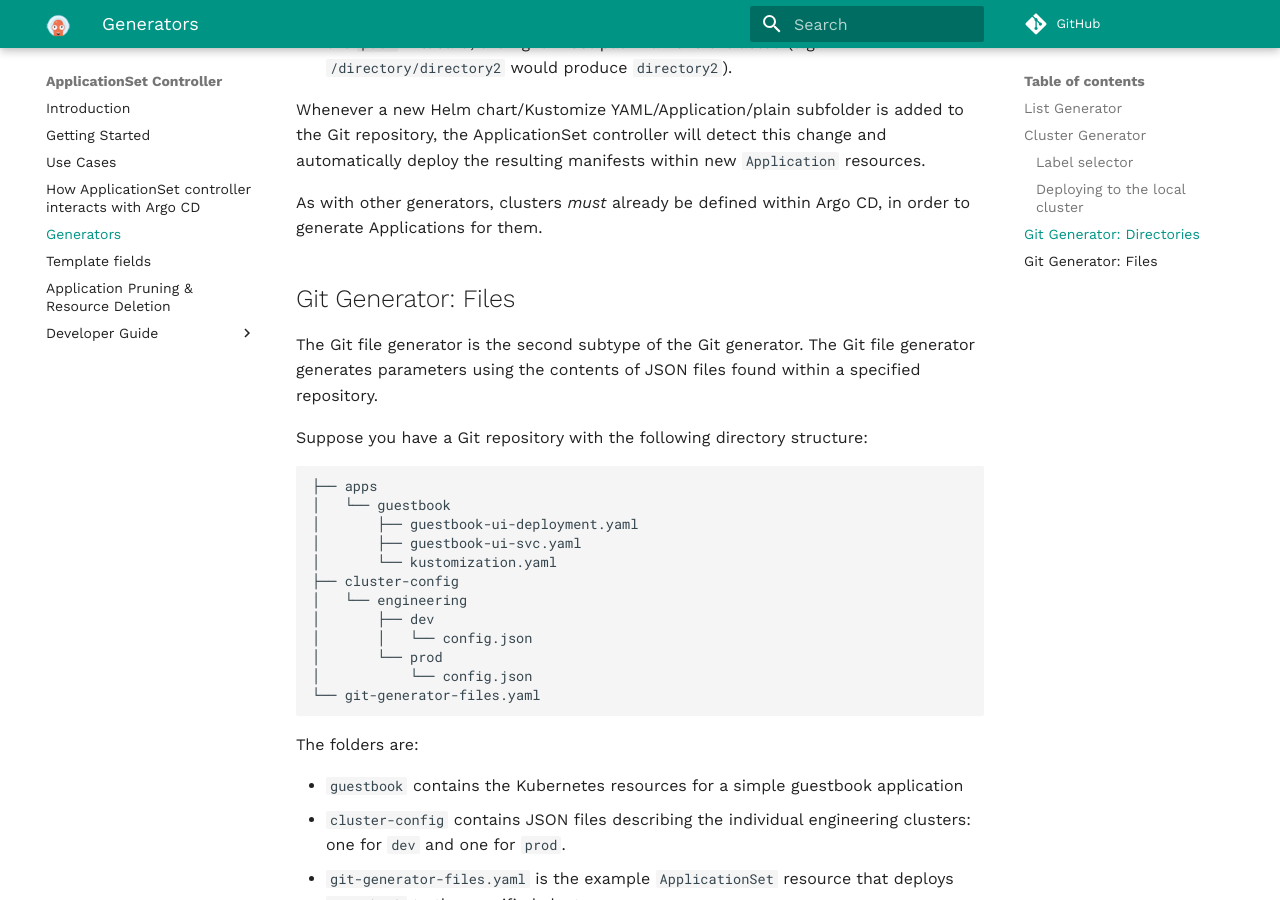
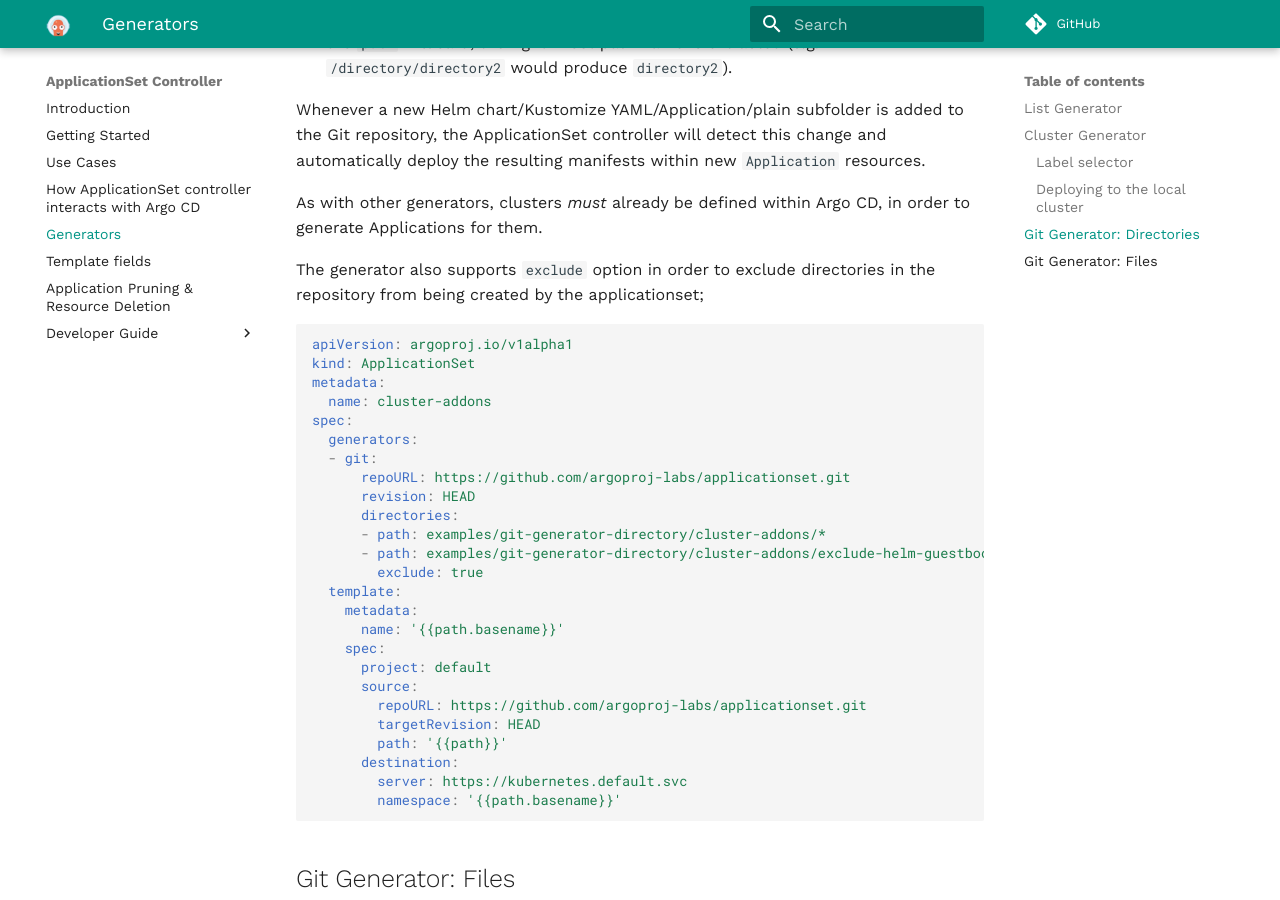
Before and after one commit to argoproj/applicationset, an MkDocs documentation site: the page built from docs/Generators.md, in a window 1280 px wide and 900 px high, scrolled down 5335 px. Built offline with MkDocs 1.6.1 and Material for MkDocs 9.7.7, drawn with Linux system fonts in a browser that asks for light colours; comment, search, counter and statistics services are not loaded.

Commit message:
Update Generators.md

````diff
--- a/docs/Generators.md
+++ b/docs/Generators.md
@@ -209,6 +209,36 @@ Whenever a new Helm chart/Kustomize YAML/Application/plain subfolder is added to
 
 As with other generators, clusters *must* already be defined within Argo CD, in order to generate Applications for them.
 
+The generator also supports `exclude` option in order to exclude directories in the repository from being created by the applicationset;
+
+```yaml
+apiVersion: argoproj.io/v1alpha1
+kind: ApplicationSet
+metadata:
+  name: cluster-addons
+spec:
+  generators:
+  - git:
+      repoURL: https://github.com/argoproj-labs/applicationset.git
+      revision: HEAD
+      directories:
+      - path: examples/git-generator-directory/cluster-addons/*
+      - path: examples/git-generator-directory/cluster-addons/exclude-helm-guestbook
+        exclude: true
+  template:
+    metadata:
+      name: '{{path.basename}}'
+    spec:
+      project: default
+      source:
+        repoURL: https://github.com/argoproj-labs/applicationset.git
+        targetRevision: HEAD
+        path: '{{path}}'
+      destination:
+        server: https://kubernetes.default.svc
+        namespace: '{{path.basename}}'
+```
+
 ## Git Generator: Files
 
 The Git file generator is the second subtype of the Git generator. The Git file generator generates parameters using the contents of JSON files found within a specified repository.
````
